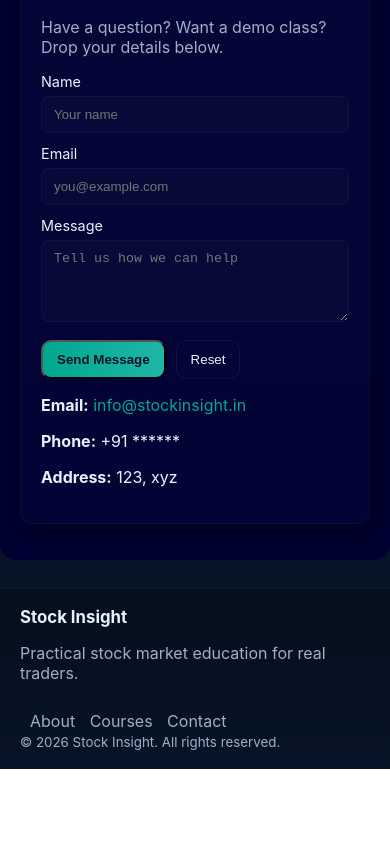
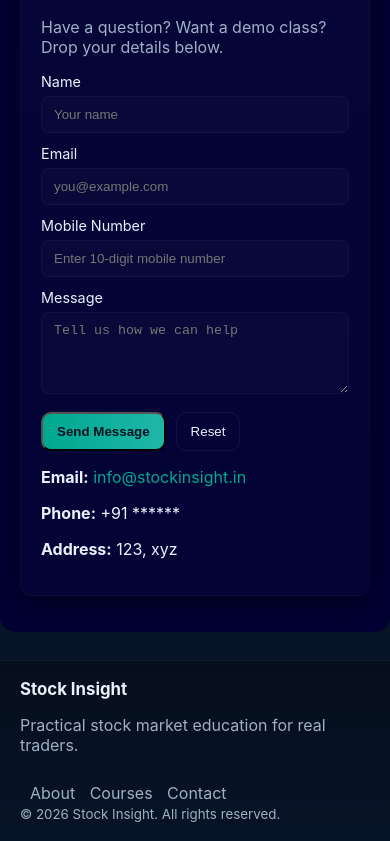
Before and after one commit to coderXdevelop/Stock_Insight, a plain HTML site: page index.html in a window 390 px wide. Shown: the part 3537-4378 px from the top of the page. Before the commit the page ends 4306 px from the top, so only its background shows below. Drawn offline with Linux system fonts and the light colour scheme.

Commit message:
Add mobile number input to contact form
Added mobile number input field to the contact form.

```diff
--- a/index.html
+++ b/index.html
@@ -77,7 +77,8 @@
                     <article class="course card" data-id="foundations" data-price="299.00" tabindex="0">
                         <h3>Foundations of Investing</h3>
                         <p class="muted">8 weeks • Beginner</p>
-                        <p>Understand markets, company analysis, and long-term investing strategies. <strong>Course Fee: ₹299</strong></p>
+                        <p>Understand markets, company analysis, and long-term investing strategies. <strong>Course Fee:
+                                ₹299</strong></p>
                         <ul>
                             <li>Understanding financial statements</li>
                             <li>Valuation fundamentals</li>
@@ -91,7 +92,8 @@
                     <article class="course card" data-id="technical" data-price="199.00" tabindex="0">
                         <h3>Technical Trading Lab</h3>
                         <p class="muted">6 weeks • Intermediate</p>
-                        <p>Price action, indicators, and live trade setups focused on practical trading. <strong>Course Fee: ₹199</strong></p>
+                        <p>Price action, indicators, and live trade setups focused on practical trading. <strong>Course
+                                Fee: ₹199</strong></p>
                         <ul>
                             <li>Support & resistance, trend analysis</li>
                             <li>Risk & money management</li>
@@ -105,7 +107,8 @@
                     <article class="course card" data-id="options" data-price="249.00" tabindex="0">
                         <h3>Options Strategies Bootcamp</h3>
                         <p class="muted">4 weeks • Advanced</p>
-                        <p>Options basics to advanced strategies for hedging and income generation. <strong>Course Fee: ₹249</strong></p>
+                        <p>Options basics to advanced strategies for hedging and income generation. <strong>Course Fee:
+                                ₹249</strong></p>
                         <ul>
                             <li>Spreads, iron condors, protective hedges</li>
                             <li>Volatility and Greeks</li>
@@ -119,7 +122,8 @@
                     <article class="course card" data-id="daytrading" data-price="349.00" tabindex="0">
                         <h3>Day Trading Masterclass</h3>
                         <p class="muted">10 weeks • Advanced</p>
-                        <p>Master intraday trading with real-time market analysis and risk management. <strong>Course Fee: ₹349</strong></p>
+                        <p>Master intraday trading with real-time market analysis and risk management. <strong>Course
+                                Fee: ₹349</strong></p>
                         <ul>
                             <li>Scalping & momentum trading strategies</li>
                             <li>Real-time chart analysis & entry/exit timing</li>
@@ -133,7 +137,8 @@
                     <article class="course card" data-id="fundamental" data-price="279.00" tabindex="0">
                         <h3>Fundamental Analysis Pro</h3>
                         <p class="muted">7 weeks • Intermediate</p>
-                        <p>Deep dive into company financials, sector analysis, and value investing. <strong>Course Fee: ₹279</strong></p>
+                        <p>Deep dive into company financials, sector analysis, and value investing. <strong>Course Fee:
+                                ₹279</strong></p>
                         <ul>
                             <li>Financial statement analysis & ratios</li>
                             <li>Industry & competitive analysis</li>
@@ -203,6 +208,12 @@
                         <label for="email">Email</label>
                         <input id="email" name="email" type="email" placeholder="you@example.com" required>
                     </div>
+
+                    <div class="form-row">
+                        <label for="mobile">Mobile Number</label>
+                        <input type="text" id="mobile" name="mobile" placeholder="Enter 10-digit mobile number">
+                    </div>
+
 
                     <div class="form-row">
                         <label for="message">Message</label>
```
